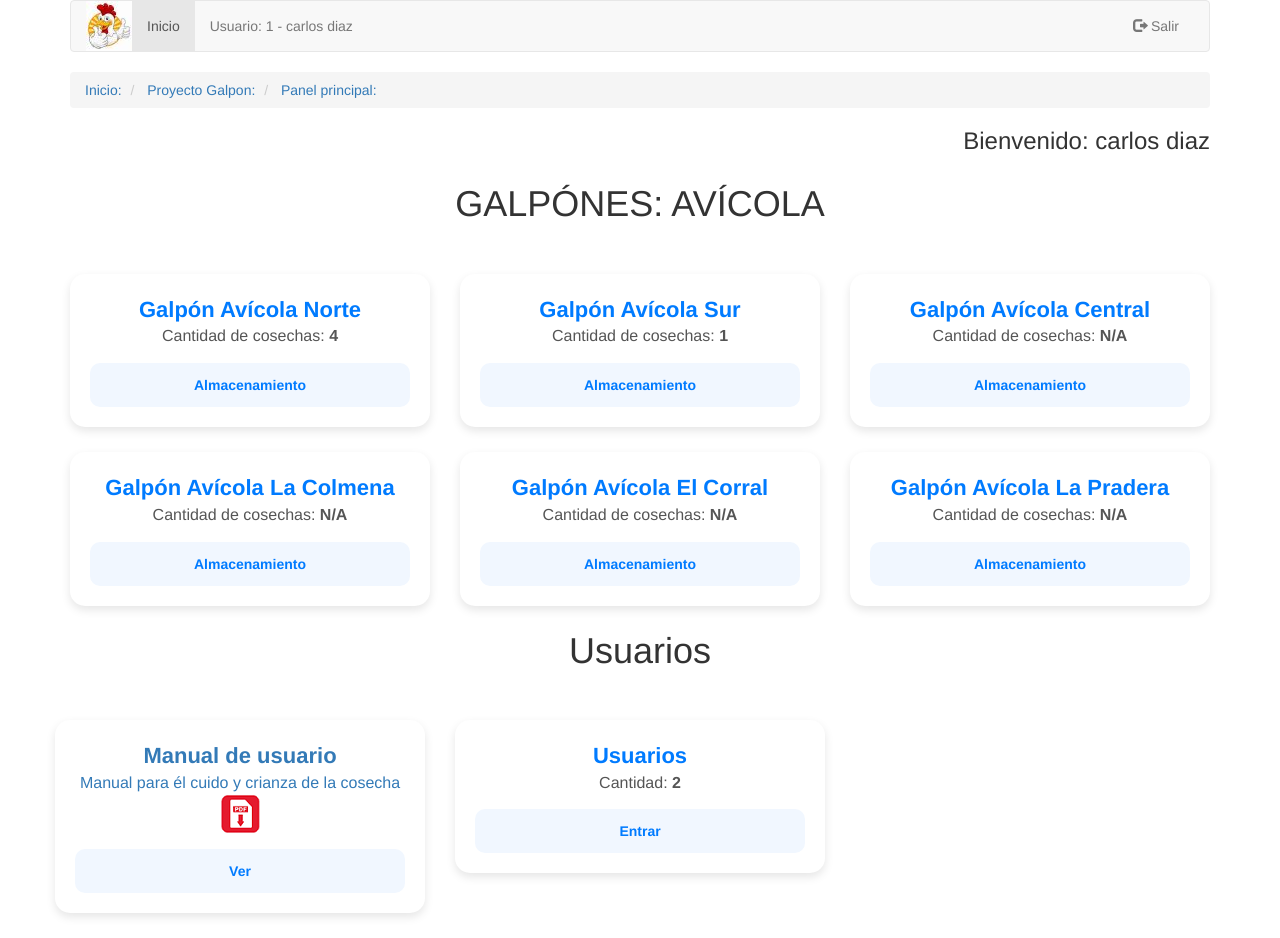
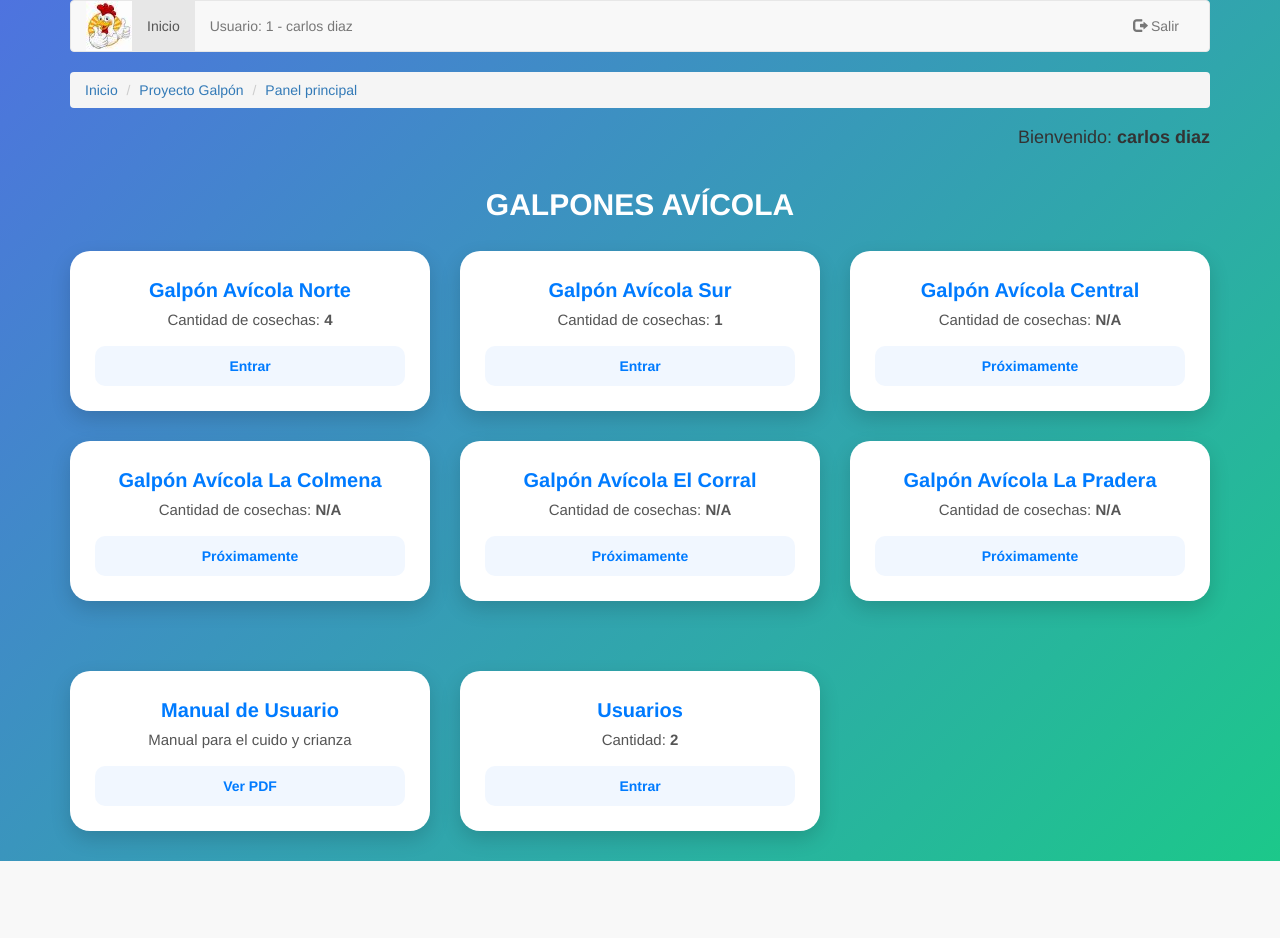
Before and after one commit to cjlopezortiz/galpo_pollo_dev, a PHP site: page /administrador/index.php in a window 1280 px wide. After the commit the page ends 861 px from the top, so only its background shows below. Run offline with PHP 8.4, Linux system fonts and the light colour scheme; a user stored in the database is signed in; data comes from the database, SQL or seed files in the repository; some libraries are stand-ins or nearby versions.

Commit message:
diseño bonito

```diff
--- a/administrador/index.php
+++ b/administrador/index.php
@@ -44,209 +44,172 @@ if ($rol_user == 1 || $rol_user == 2) {
     ?>
 </head>
 
-<body>
-    <div class="container">
-        <?php
-        include 'menu.php';
-        ?>
-        <!-- BEGIN PAGE HEAD-->
+<body style="background: linear-gradient(135deg,#4e73df,#1cc88a); min-height:100vh;">
 
-        <!-- END PAGE HEAD-->
-        <!-- BEGIN PAGE BREADCRUMB -->
-        <ul class="page-breadcrumb breadcrumb">
-            <li>
-                <a href="index.php">Inicio:</a>
-                <i class="fa fa-circle"></i>
-            </li>
-            <li class="text-primary">
-                <span class="active">Proyecto Galpon:</span>
-                <i class="fa fa-circle"></i>
-            </li>
-            <li class="text-primary">
-                <span class="active">Panel principal:</span>
-                <i class="fa fa-circle"></i>
-            </li>
+<div class="container mt-4">
+
+<?php include 'menu.php'; ?>
+
+<ul class="page-breadcrumb breadcrumb bg-white p-3 rounded shadow-sm">
+    <li><a href="index.php">Inicio</a> <i class="fa fa-circle"></i></li>
+    <li class="text-primary">Proyecto Galpón <i class="fa fa-circle"></i></li>
+    <li class="text-primary">Panel principal</li>
 </ul>
-        <!-- END PAGE BREADCRUMB -->
-        <!-- BEGIN PAGE BASE CONTENT -->
-        <h3 class="text-right">Bienvenido: <?php echo $user_nombre; ?></h3>
-        <?php
-        if ($rol_user == 1 || $rol_user == 2) {
-        ?>
+
+<h4 class="text-right text-white mb-4">
+    Bienvenido: <strong><?php echo $user_nombre; ?></strong>
+</h4>
+
+<?php if ($rol_user == 1 || $rol_user == 2): ?>
+
 <style>
-                .galpon-card {
-                    border-radius: 15px;
-                    box-shadow: 0 4px 10px rgba(0, 0, 0, 0.1);
-                    transition: transform .2s;
-                    padding: 20px;
-                    text-align: center;
-                    background: #ffffff;
-                    margin-bottom: 25px;
+.galpon-card{
+    border-radius:20px;
+    box-shadow:0 8px 20px rgba(0,0,0,.15);
+    transition:.3s;
+    padding:25px;
+    text-align:center;
+    background:#ffffff;
+    margin-bottom:30px;
 }
-
-                .galpon-card:hover {
-                    transform: scale(1.05);
+.galpon-card:hover{
+    transform:translateY(-8px);
 }
-
-                .galpon-title {
-                    font-size: 22px;
-                    font-weight: bold;
-                    color: #007bff;
+.galpon-title{
+    font-size:20px;
+    font-weight:700;
+    color:#007bff;
 }
-
-                .galpon-sub {
-                    font-size: 16px;
-                    color: #555;
+.galpon-sub{
+    font-size:15px;
+    color:#555;
+    margin-top:5px;
 }
-
-                .almacen-box {
-                    margin-top: 15px;
-                    padding: 12px;
-                    border-radius: 10px;
-                    background: #f1f7ff;
-                    font-weight: bold;
-                    color: #007bff;
+.almacen-box{
+    margin-top:15px;
+    padding:10px;
+    border-radius:10px;
+    background:#f1f7ff;
+    font-weight:bold;
+    color:#007bff;
+    transition:.3s;
 }
-
-                .almacen-box:hover {
-                    background: #d9eaff;
+.almacen-box:hover{
+    background:#d9eaff;
+}
+.section-title{
+    text-align:center;
+    margin:40px 0 30px 0;
+    font-weight:700;
+    color:white;
 }
 </style>
 
+<h2 class="section-title">GALPONES AVÍCOLA</h2>
+
 <div class="row">
-                <h1 class="text-center">GALPÓNES: AVÍCOLA</h1>
-                <br><br>
 
-                <!-- GALPON 1 -->
-                <div class="col-sm-4">
-                    <a href="galpon1.php" style="text-decoration:none;">
+    <!-- Galpón 1 -->
+    <div class="col-md-4">
         <div class="galpon-card">
             <div class="galpon-title">Galpón Avícola Norte</div>
-                            <div class="galpon-sub">Cantidad de cosechas: <b><?php echo $cant_galpon1; ?></b></div>
-
-                            <a href="almacen.php" style="text-decoration:none;">
-                                <div class="almacen-box">Almacenamiento</div>
+            <div class="galpon-sub">
+                Cantidad de cosechas: <b><?php echo $cant_galpon1; ?></b>
+            </div>
+            <a href="galpon1.php">
+                <div class="almacen-box">Entrar</div>
             </a>
         </div>
+    </div>
+
+    <!-- Galpón 2 -->
+    <div class="col-md-4">
+        <div class="galpon-card">
+            <div class="galpon-title">Galpón Avícola Sur</div>
+            <div class="galpon-sub">
+                Cantidad de cosechas: <b><?php echo $cant_galpon2; ?></b>
+            </div>
+            <a href="galpon2.php">
+                <div class="almacen-box">Entrar</div>
             </a>
         </div>
-
-                <!-- GALPON 2 -->
-                <div class="col-sm-4">
-                    <a href="galpon2.php" style="text-decoration:none;">
-                        <div class="galpon-card">
-                            <div class="galpon-title">Galpón Avícola Sur</div>
-                            <div class="galpon-sub">Cantidad de cosechas: <b><?php echo $cant_galpon2; ?></b></div>
-
-                            <a href="almacen.php" style="text-decoration:none;">
-                                <div class="almacen-box">Almacenamiento</div>
-                            </a>
-                        </div>
-                    </a>
     </div>
 
-                <!-- GALPON 3 -->
-                <div class="col-sm-4">
-                    <a href="#" style="text-decoration:none;">
+    <!-- Galpón 3 -->
+    <div class="col-md-4">
         <div class="galpon-card">
             <div class="galpon-title">Galpón Avícola Central</div>
             <div class="galpon-sub">Cantidad de cosechas: <b>N/A</b></div>
-
-                            <a href="#" style="text-decoration:none;">
-                                <div class="almacen-box">Almacenamiento</div>
-                            </a>
+            <div class="almacen-box">Próximamente</div>
         </div>
-                    </a>
     </div>
 
-                <!-- GALPON 4 -->
-                <div class="col-sm-4">
-                    <a href="#" style="text-decoration:none;">
+</div>
+
+<div class="row">
+
+    <!-- Galpón 4 -->
+    <div class="col-md-4">
         <div class="galpon-card">
             <div class="galpon-title">Galpón Avícola La Colmena</div>
             <div class="galpon-sub">Cantidad de cosechas: <b>N/A</b></div>
-
-                            <a href="#" style="text-decoration:none;">
-                                <div class="almacen-box">Almacenamiento</div>
-                            </a>
+            <div class="almacen-box">Próximamente</div>
         </div>
-                    </a>
     </div>
 
-                <!-- GALPON 5 -->
-                <div class="col-sm-4">
-                    <a href="#" style="text-decoration:none;">
+    <!-- Galpón 5 -->
+    <div class="col-md-4">
         <div class="galpon-card">
             <div class="galpon-title">Galpón Avícola El Corral</div>
             <div class="galpon-sub">Cantidad de cosechas: <b>N/A</b></div>
-
-                            <a href="#" style="text-decoration:none;">
-                                <div class="almacen-box">Almacenamiento</div>
-                            </a>
+            <div class="almacen-box">Próximamente</div>
         </div>
-                    </a>
     </div>
 
-                <!-- GALPON 6 -->
-                <div class="col-sm-4">
-                    <a href="#" style="text-decoration:none;">
+    <!-- Galpón 6 -->
+    <div class="col-md-4">
         <div class="galpon-card">
             <div class="galpon-title">Galpón Avícola La Pradera</div>
             <div class="galpon-sub">Cantidad de cosechas: <b>N/A</b></div>
+            <div class="almacen-box">Próximamente</div>
+        </div>
+    </div>
 
-                            <a href="#" style="text-decoration:none;">
-                                <div class="almacen-box">Almacenamiento</div>
+</div>
+
+<h2 class="section-title"></h2>
+
+<div class="row">
+
+    <div class="col-md-4">
+        <div class="galpon-card">
+            <div class="galpon-title">Manual de Usuario</div>
+            <div class="galpon-sub">Manual para el cuido y crianza</div>
+            <a href="../fpdf-manual/manual.php" target="_blank">
+                <div class="almacen-box">Ver PDF</div>
             </a>
         </div>
-                    </a>
     </div>
-                <div class="row">
-                    <h1 class="text-center" style="margin-top:40px;">Usuarios</h1>
-                    <br><br>
-                          <!-- Munuel 6 -->
-                    <div class="col-sm-4">
-                        <a href="#" style="text-decoration:none;">
-                            <div class="galpon-card">
-                                <div class="galpon-title"><a type="button" href='..//fpdf-manual/manual.php' target="_blank">Manual de usuario</a></div>
-                                <div class="galpon-sub"><a type="button" href='..//fpdf-manual/manual.php' target="_blank">Manual para él cuido y crianza de la cosecha<b></a></b></div>
-                                <a type="button" href='..//fpdf-manual/manual.php' target="_blank">
-                                <img src="../imagenes/logo-pdf.png" style="text-decoration:none;">
-                                    <div class="almacen-box">Ver</div>
-                                </a>
-                            </div>
-                        </a>
-                    </div>
-                    <div class="col-sm-4">
-                        <a href="usuarios.php" style="text-decoration:none;">
+
+    <div class="col-md-4">
         <div class="galpon-card">
             <div class="galpon-title">Usuarios</div>
-
             <div class="galpon-sub">
-                                    <?php if ($rol_user == 1 || $rol_user == 2): ?>
                 Cantidad: <b><?php echo $cant_usuarios; ?></b>
-                                    <?php endif; ?>
-
-                                    <?php if ($rol_user == 3 || $rol_user == 4): ?>
-                                        <b class="text-primary">Ver →</b>
-                                    <?php endif; ?>
             </div>
-
-                                <a href="usuarios.php" style="text-decoration:none;">
+            <a href="usuarios.php">
                 <div class="almacen-box">Entrar</div>
             </a>
         </div>
-                        </a>
     </div>
+
 </div>
+
+<?php endif; ?>
+
 </div>
-        <?php
-        }
-        ?>
-    </div>
-    </div>
-    <?php
-    include 'librerias-js.php';
-    ?>
+
+<?php include 'librerias-js.php'; ?>
 </body>
 
 </html>
```
Also changed, not shown: index.php (+43 -15 lines). Lines whose indentation alone changed are shown as unchanged.
